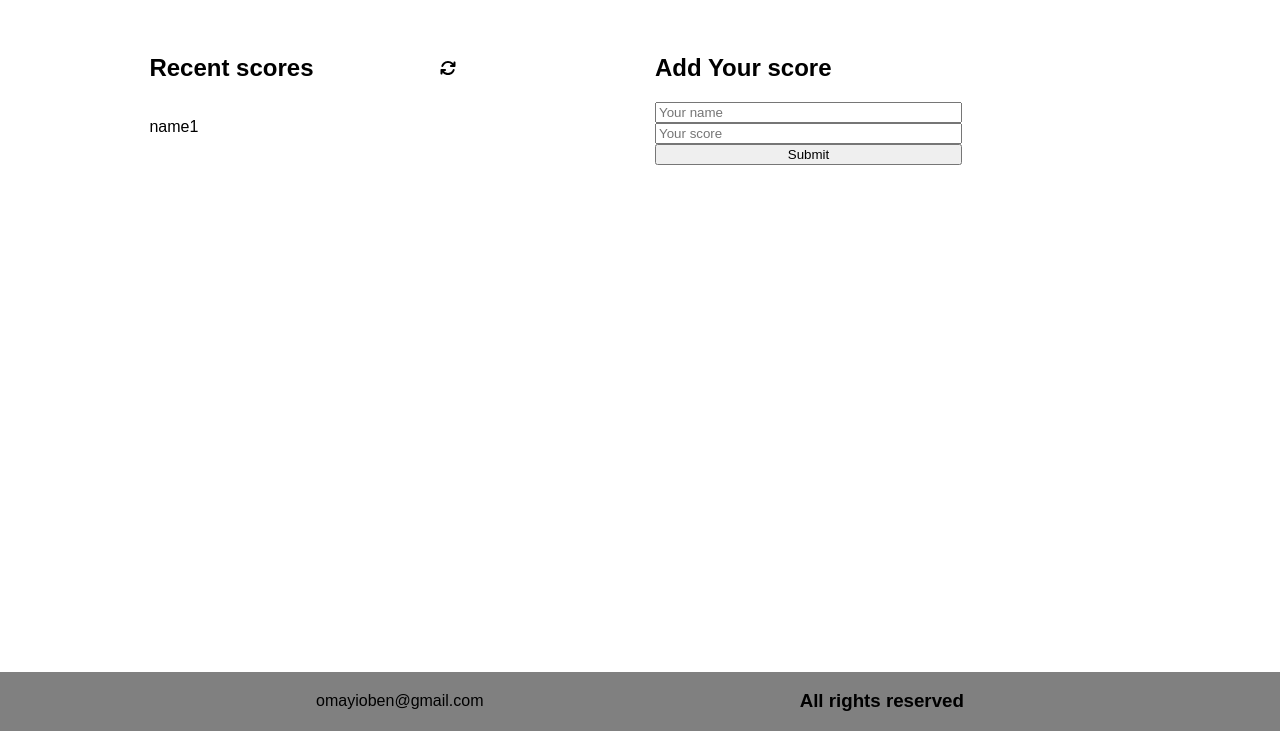
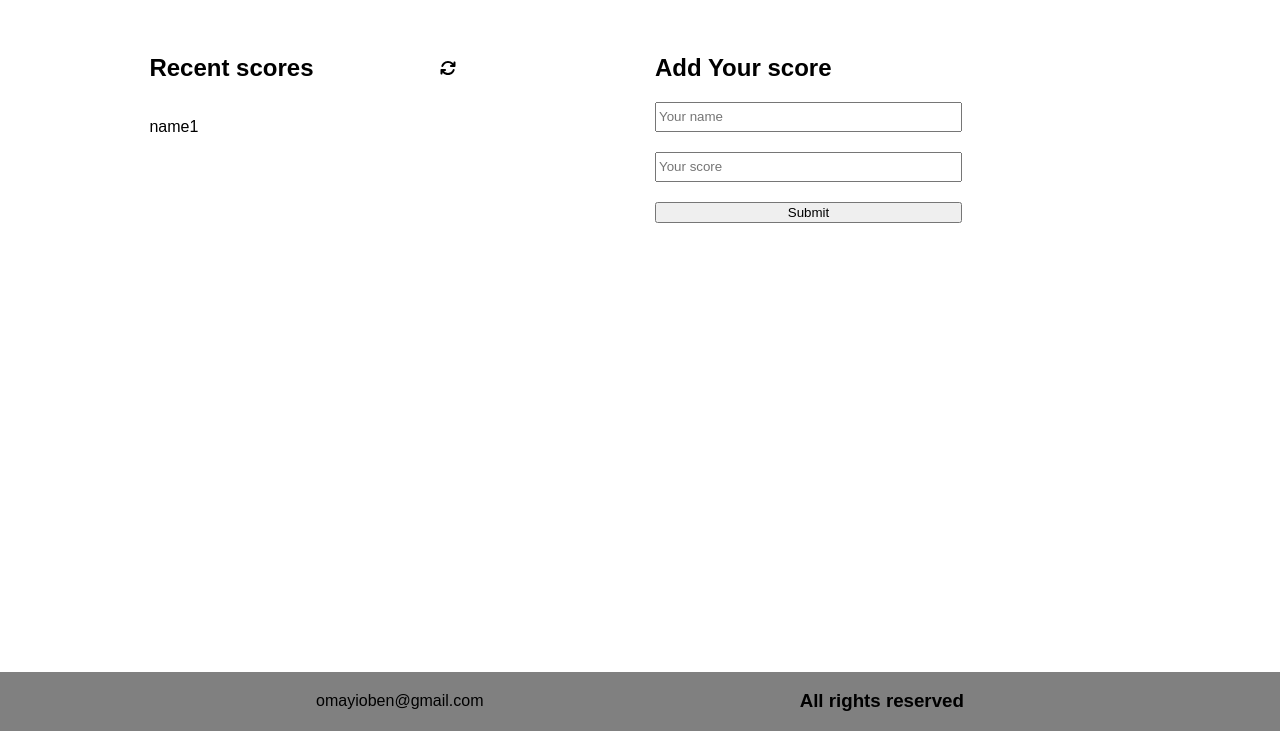
Before and after one commit to kiboma2021/Leaderboard, a website built with webpack: page dist/index.html in a window 1280 px wide. Shown: the part 69-800 px from the top of the page. Built offline with nearby package versions, Linux system fonts and the light colour scheme.

Commit message:
Style UI

```diff
--- a/src/main.css
+++ b/src/main.css
@@ -37,7 +37,14 @@ header {
   display: flex;
   flex-direction: column;
   justify-content: center;
+  row-gap: 20px;
 }
+
+input {
+  height: 30px;
+}
+
+
 footer {
   position: fixed;
   bottom: 0;
```
